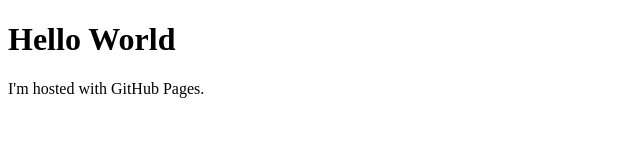
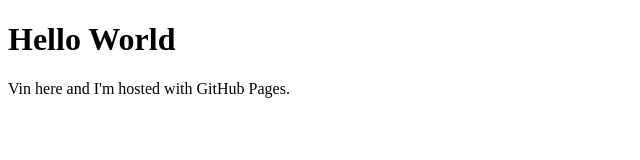
Before and after one commit to ViniJill/vinijill.github.io, a plain HTML site: page index.html in a window 1280 px wide. Shown: the whole page, without its empty margins (0-640 px from the left). Drawn offline with Linux system fonts and the light colour scheme.

Commit message:
Update index.html

```diff
--- a/index.html
+++ b/index.html
@@ -2,6 +2,6 @@
 <html>
 <body>
   <h1>Hello World</h1>
-  <p>I'm hosted with GitHub Pages.</p>
+  <p>Vin here and I'm hosted with GitHub Pages.</p>
 </body>
 </html>
```
